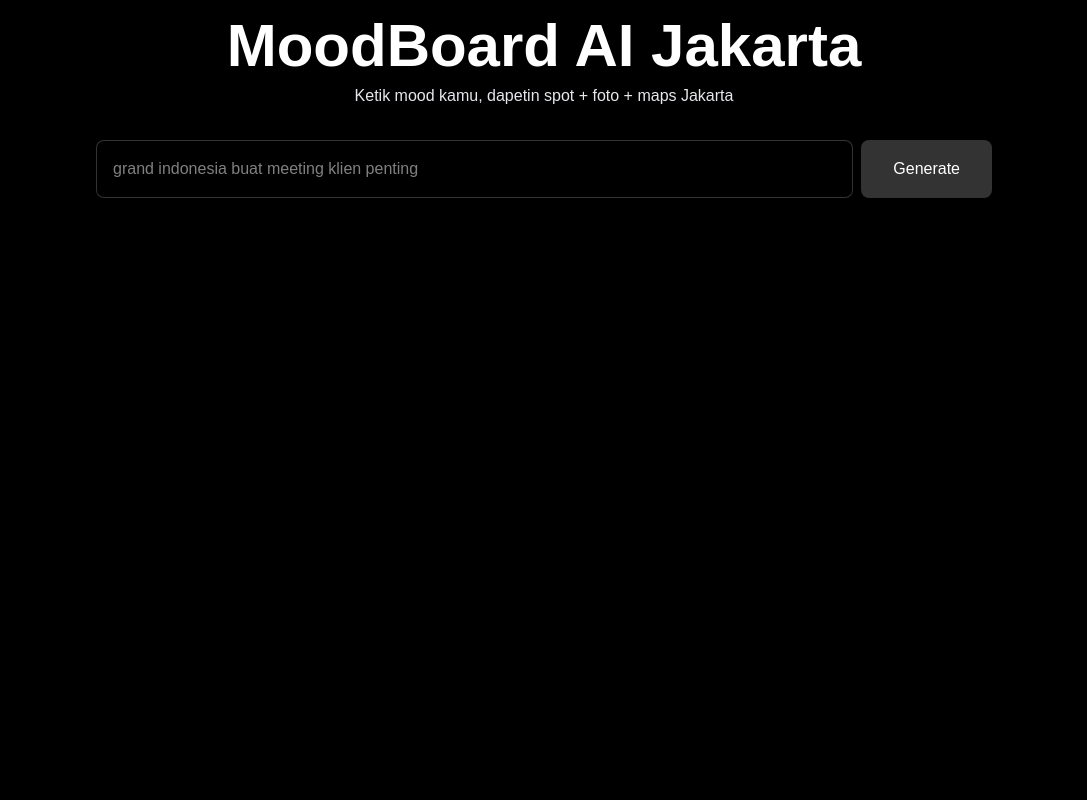
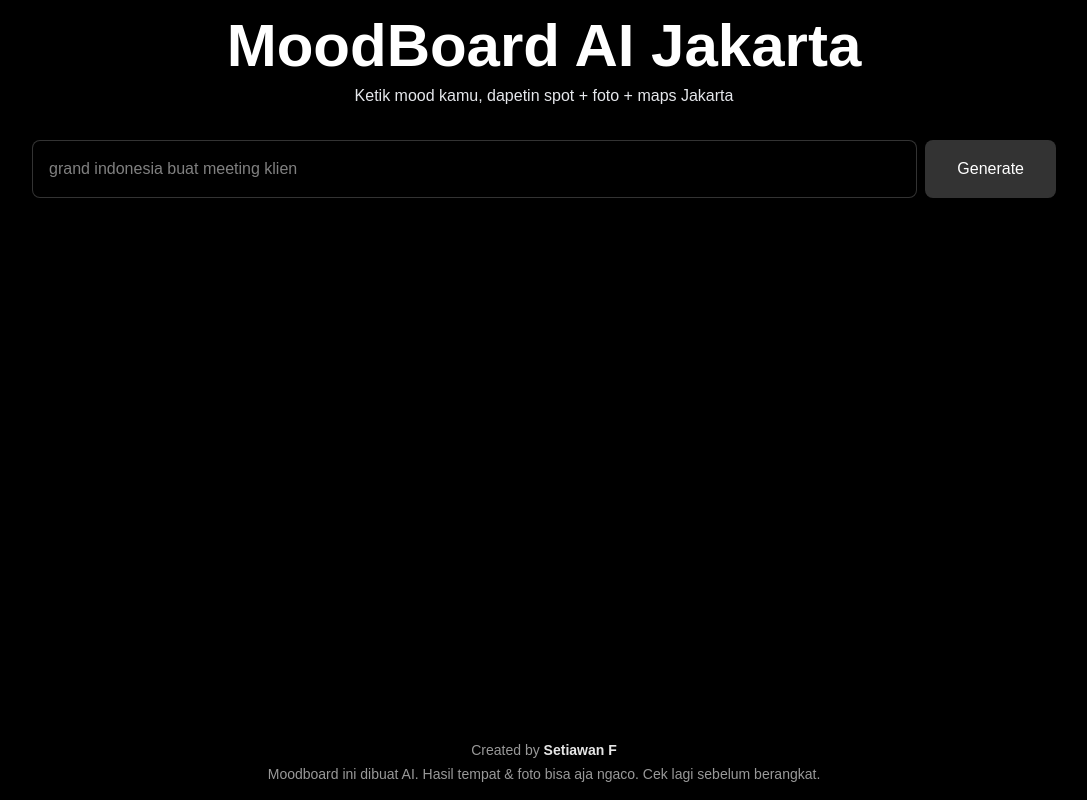
Before and after one commit to farone11/moodboard-jakarta, a Next.js app: page / in a window 1280 px wide. Shown: the whole page, without its empty margins (96-1183 px from the left). Built offline with nearby package versions, Linux system fonts and the light colour scheme.

Commit message:
fix: card layout + add author

```diff
--- a/app/page.tsx
+++ b/app/page.tsx
@@ -26,12 +26,14 @@ export default function Home() {
     }
   };
 
+  const fallbackImg = "https://images.unsplash.com/photo-1559339352-11d03564f473?q=80&w=1974&auto=format&fit=crop"; // Foto cafe generik
+
   return (
     <main
       className="min-h-screen text-white flex flex-col items-center p-4 transition-all duration-1000"
       style={{ background: result?.background_gradient || '#000' }}
     >
-      <div className="w-full max-w-4xl">
+      <div className="w-full max-w-5xl flex flex-col flex-grow">
         <h1 className="text-4xl md:text-6xl font-bold mb-2 text-center drop-shadow-lg">MoodBoard AI Jakarta</h1>
         <p className="text-gray-200 mb-8 text-center">Ketik mood kamu, dapetin spot + foto + maps Jakarta</p>
 
@@ -40,7 +42,7 @@ export default function Home() {
             value={mood}
             onChange={(e) => setMood(e.target.value)}
             onKeyDown={(e) => e.key === 'Enter' && handleGenerate()}
-            placeholder="grand indonesia buat meeting klien penting"
+            placeholder="grand indonesia buat meeting klien"
             className="flex-1 p-4 rounded-lg bg-black/30 border border-white/20 backdrop-blur-md"
           />
           <button
@@ -48,27 +50,32 @@ export default function Home() {
             disabled={loading}
             className="px-8 py-4 bg-white/20 rounded-lg backdrop-blur-md hover:bg-white/30 disabled:opacity-50"
           >
-            {loading? 'Mikirin...' : 'Generate'}
+            {loading ? 'Mikirin...' : 'Generate'}
           </button>
         </div>
 
         {result && (
-          <div className="space-y-8 animate-fadeIn">
+          <div className="space-y-8 animate-fadeIn flex-grow">
             <div className="flex gap-4 justify-center">
               {result.colors.map((c: string) => (
-                <div key={c} onClick={() => navigator.clipboard.writeText(c)} title="Klik copy" className="w-20 h-20 rounded-lg cursor-pointer shadow-lg border-2 border-white/20" style={{ backgroundColor: c }} />
+                <div key={c} onClick={() => navigator.clipboard.writeText(c)} title={`Copy ${c}`} className="w-20 h-20 rounded-lg cursor-pointer shadow-lg border-2 border-white/20 hover:scale-105 transition" style={{ backgroundColor: c }} />
               ))}
             </div>
 
             <div className="grid md:grid-cols-3 gap-6">
               {result.spots.map((spot: any, i: number) => (
-                <div key={i} className="bg-black/40 backdrop-blur-md rounded-xl overflow-hidden border border-white/10">
-                  <img src={spot.photo_url} alt={spot.name} className="w-full h-48 object-cover" />
-                  <div className="p-5">
-                    <h3 className="font-bold text-xl">{spot.name}</h3>
+                <div key={i} className="bg-black/40 backdrop-blur-md rounded-xl overflow-hidden border border-white/10 flex flex-col">
+                  <img
+                    src={spot.photo_url}
+                    alt={spot.name}
+                    className="w-full h-48 object-cover"
+                    onError={(e) => { e.currentTarget.src = fallbackImg }} // FIX: Kalo foto 404, ganti foto cadangan
+                  />
+                  <div className="p-5 flex flex-col flex-grow">
+                    <h3 className="font-bold text-xl leading-tight">{spot.name}</h3>
                     <p className="text-sm text-gray-300 mb-2">{spot.area}</p>
-                    <p className="text-gray-200 mb-4">{spot.description}</p>
-                    <a href={spot.gmaps_url} target="_blank" className="inline-block bg-white/20 px-4 py-2 rounded-lg text-sm hover:bg-white/30">
+                    <p className="text-gray-200 mb-4 flex-grow">{spot.description}</p>
+                    <a href={spot.gmaps_url} target="_blank" className="mt-auto inline-block bg-white/20 px-4 py-2 rounded-lg text-sm hover:bg-white/30 text-center">
                       Buka di Maps →
                     </a>
                   </div>
@@ -83,7 +90,14 @@ export default function Home() {
             </div>
           </div>
         )}
+
+        {/* FOOTER + AUTHOR */}
+        <footer className="w-full mt-auto pt-12 text-center text-sm text-white/60">
+          <p>Created by <b className="text-white/90">Setiawan F</b></p>
+          <p className="mt-1">Moodboard ini dibuat AI. Hasil tempat & foto bisa aja ngaco. Cek lagi sebelum berangkat.</p>
+        </footer>
       </div>
+
       <style jsx>{`
         @keyframes fadeIn { from { opacity: 0; transform: translateY(10px); } to { opacity: 1; transform: translateY(0); } }
        .animate-fadeIn { animation: fadeIn 0.5s ease-out; }
```
